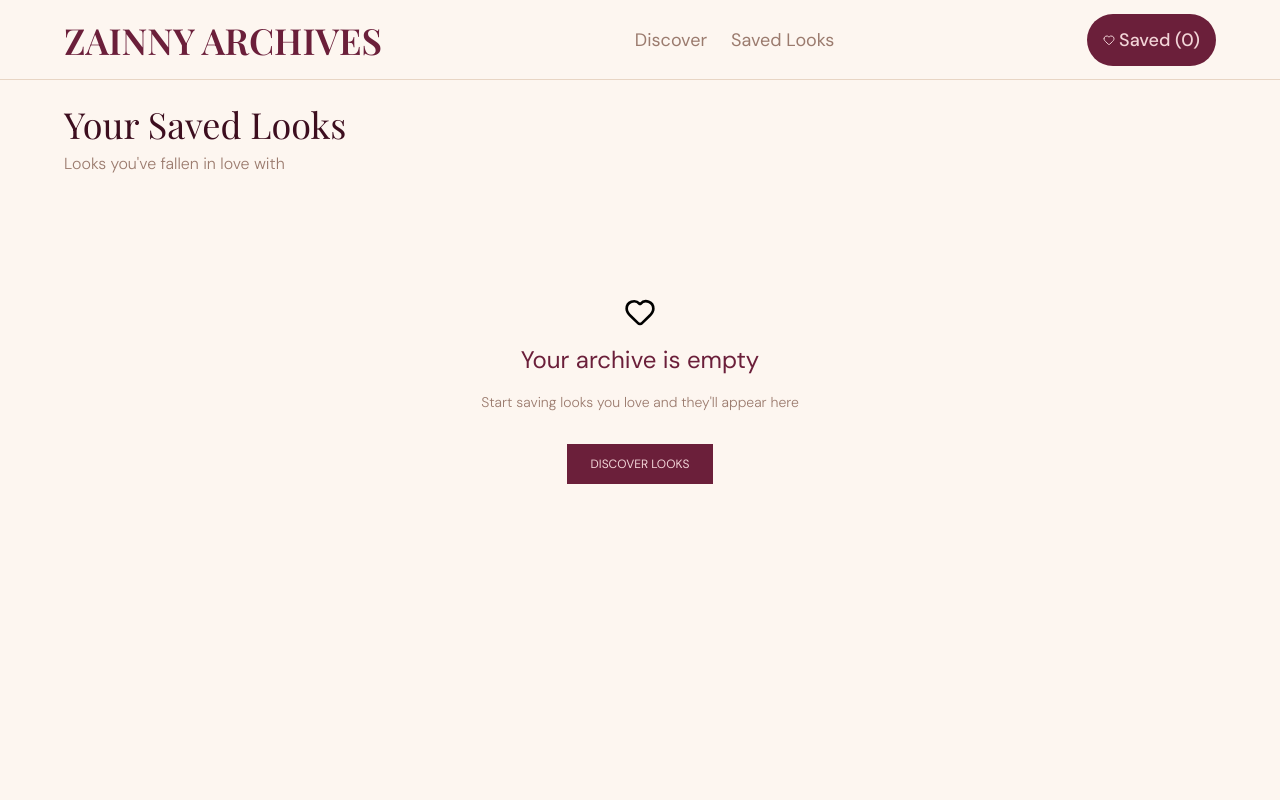
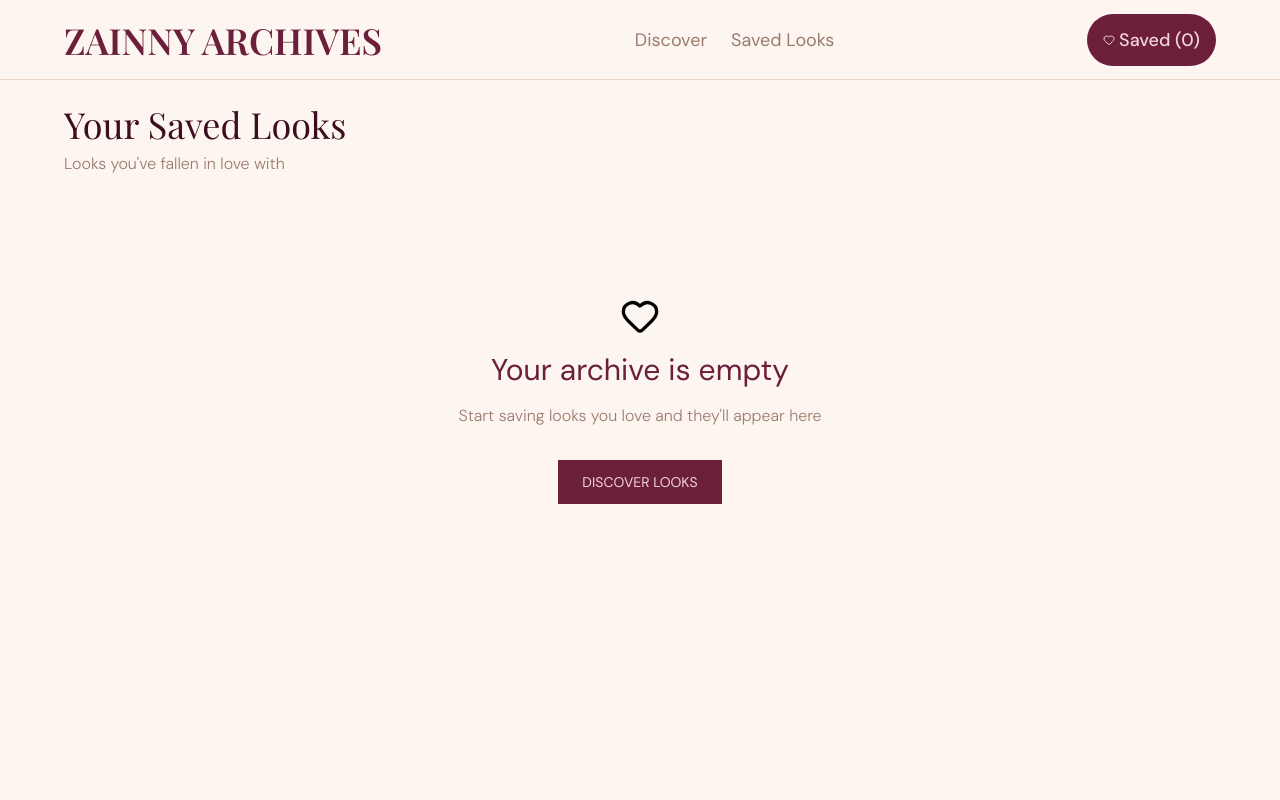
Before and after one commit to zainabometere621/zainny-archive, a Next.js app: page /saved in a window 1280 px wide. Shown: the top 800 px of the page. Built offline with nearby package versions, Linux system fonts and the light colour scheme.

Commit message:
made some changes to the saved page

```diff
--- a/app/saved/page.tsx
+++ b/app/saved/page.tsx
@@ -19,14 +19,14 @@ export default function SavedLooks() {
       {/* place holder */}
       {savedLooks.length === 0 ? (
         <div className="flex flex-col items-center justify-center py-24 gap-4">
-          <Heart className="h-8 w-8" />
-          <p className="text-2xl text-[#6b1f3a]">Your archive is empty</p>
-          <p className="text-sm text-[#9b7b6e] font-light">
+          <Heart className="h-8 lg:h-10 w-8 lg:w-10" />
+          <p className="text-2xl lg:text-3xl text-[#6b1f3a]">Your archive is empty</p>
+          <p className="text-sm lg:text-base text-[#9b7b6e] font-light">
             Start saving looks you love and they'll appear here
           </p>
           <Link
             href="/"
-            className="mt-4 bg-[#6b1f3a] text-[#f2d4d7] uppercase text-xs px-6 py-3 tracking widest"
+            className="mt-4 bg-[#6b1f3a] text-[#f2d4d7] uppercase text-xs lg:text-sm px-6 py-3 tracking widest"
           >
             Discover looks
           </Link>
```
